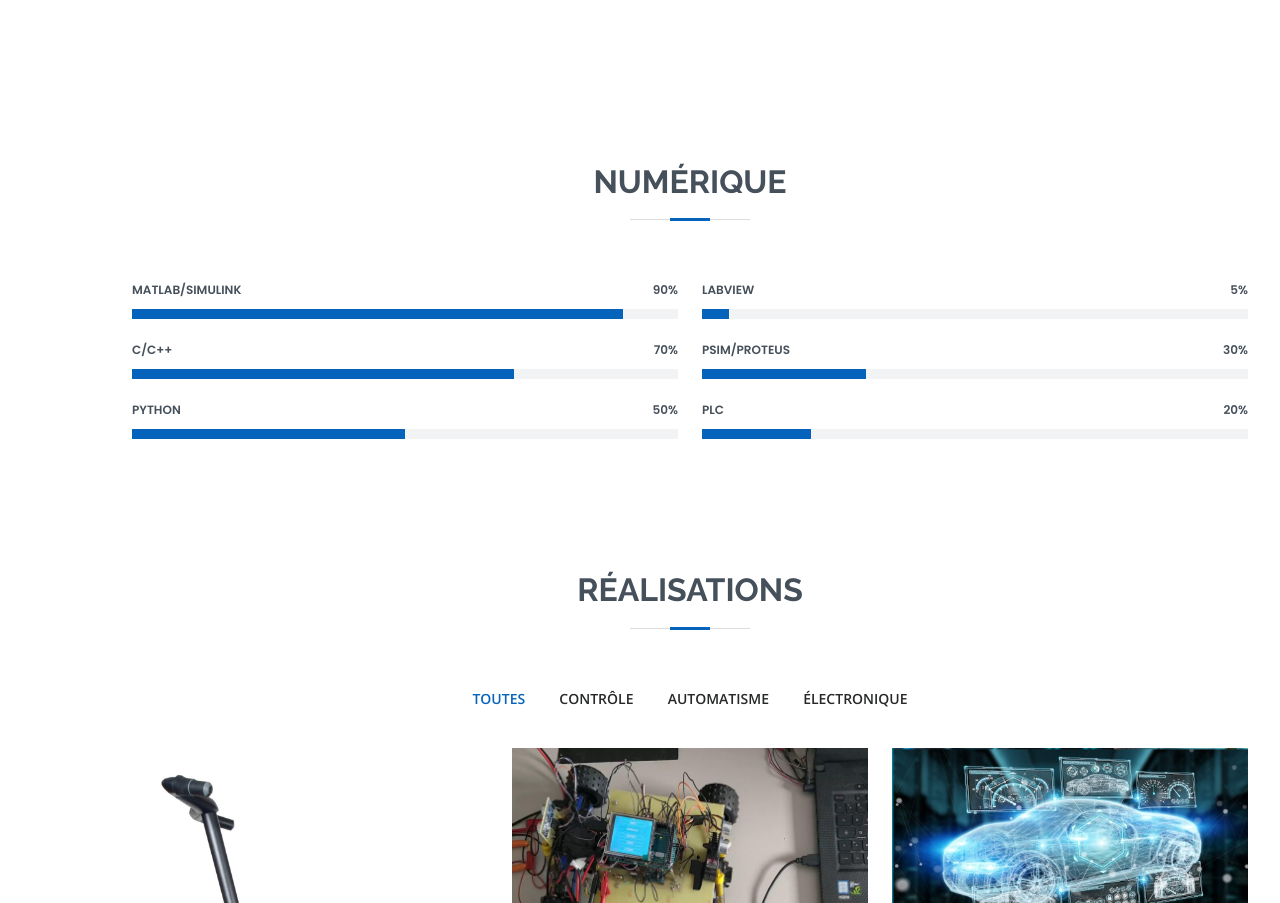
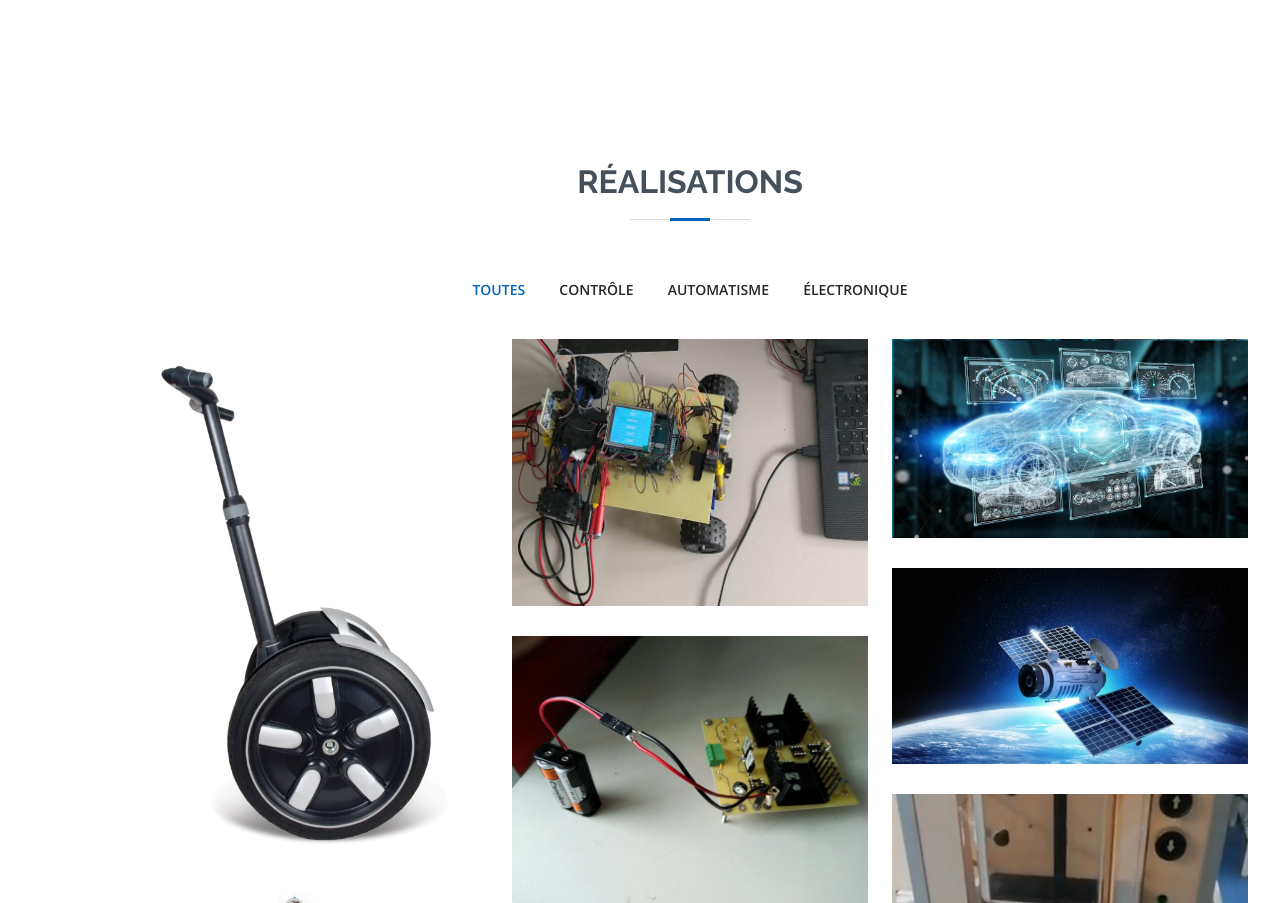
Before and after one commit to ephraimkolo/resume, a plain HTML site: page index.html in a window 1280 px wide. Shown: the part 2588-3491 px from the top of the page. Drawn offline with nearby package versions, Linux system fonts and the light colour scheme.

Commit message:
Update index.html

```diff
--- a/index.html
+++ b/index.html
@@ -164,71 +164,6 @@
               </ul>
       </div>
     </section><!-- End BE Section -->
-
-    <!-- ======= Skills Section ======= -->
-    <section id="skills" class="skills section-bg">
-      <div class="container" data-aos="fade-up">
-
-        <div class="section-title">
-          <h2>Numérique</h2>
-        </div>
-
-        <div class="row skills-content">
-
-          <div class="col-lg-6">
-
-            <div class="progress">
-              <span class="skill">MATLAB/SIMULINK<i class="val">90%</i></span>
-              <div class="progress-bar-wrap">
-                <div class="progress-bar" role="progressbar" aria-valuenow="90" aria-valuemin="0" aria-valuemax="100"></div>
-              </div>
-            </div>
-
-            <div class="progress">
-              <span class="skill">C/C++<i class="val">70%</i></span>
-              <div class="progress-bar-wrap">
-                <div class="progress-bar" role="progressbar" aria-valuenow="70" aria-valuemin="0" aria-valuemax="100"></div>
-              </div>
-            </div>
-
-            <div class="progress">
-              <span class="skill">Python <i class="val">50%</i></span>
-              <div class="progress-bar-wrap">
-                <div class="progress-bar" role="progressbar" aria-valuenow="50" aria-valuemin="0" aria-valuemax="100"></div>
-              </div>
-            </div>
-
-          </div>
-
-          <div class="col-lg-6">
-
-            <div class="progress">
-              <span class="skill">LABVIEW <i class="val">5%</i></span>
-              <div class="progress-bar-wrap">
-                <div class="progress-bar" role="progressbar" aria-valuenow="5" aria-valuemin="0" aria-valuemax="100"></div>
-              </div>
-            </div>
-
-            <div class="progress">
-              <span class="skill">PSIM/PROTEUS <i class="val">30%</i></span>
-              <div class="progress-bar-wrap">
-                <div class="progress-bar" role="progressbar" aria-valuenow="30" aria-valuemin="0" aria-valuemax="100"></div>
-              </div>
-            </div>
-
-            <div class="progress">
-              <span class="skill">PLC <i class="val">20%</i></span>
-              <div class="progress-bar-wrap">
-                <div class="progress-bar" role="progressbar" aria-valuenow="20" aria-valuemin="0" aria-valuemax="100"></div>
-              </div>
-            </div>
-
-          </div>
-
-        </div>
-
-      </div>
-    </section><!-- End Skills Section -->
 
 
     <!-- ======= Portfolio Section ======= -->
```
